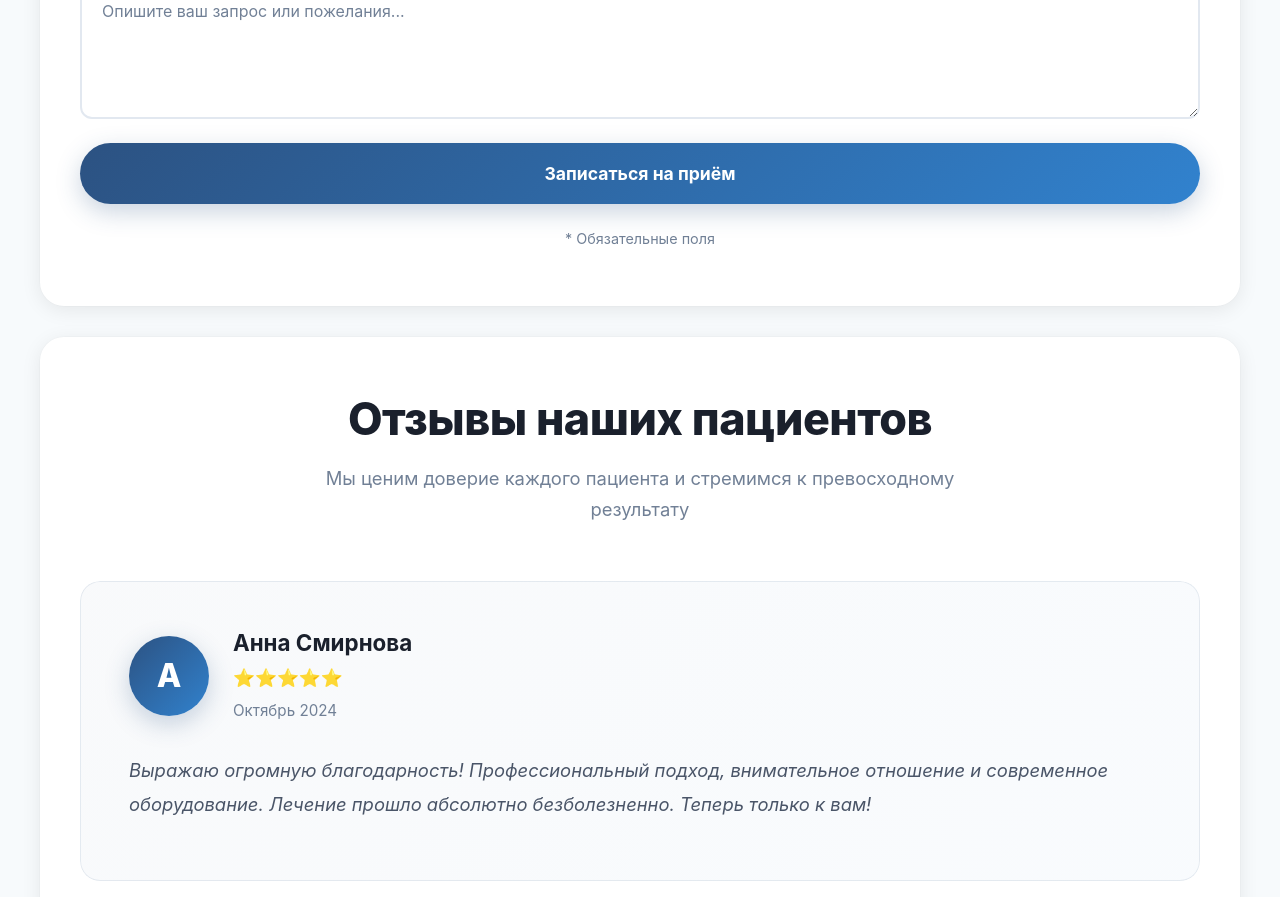
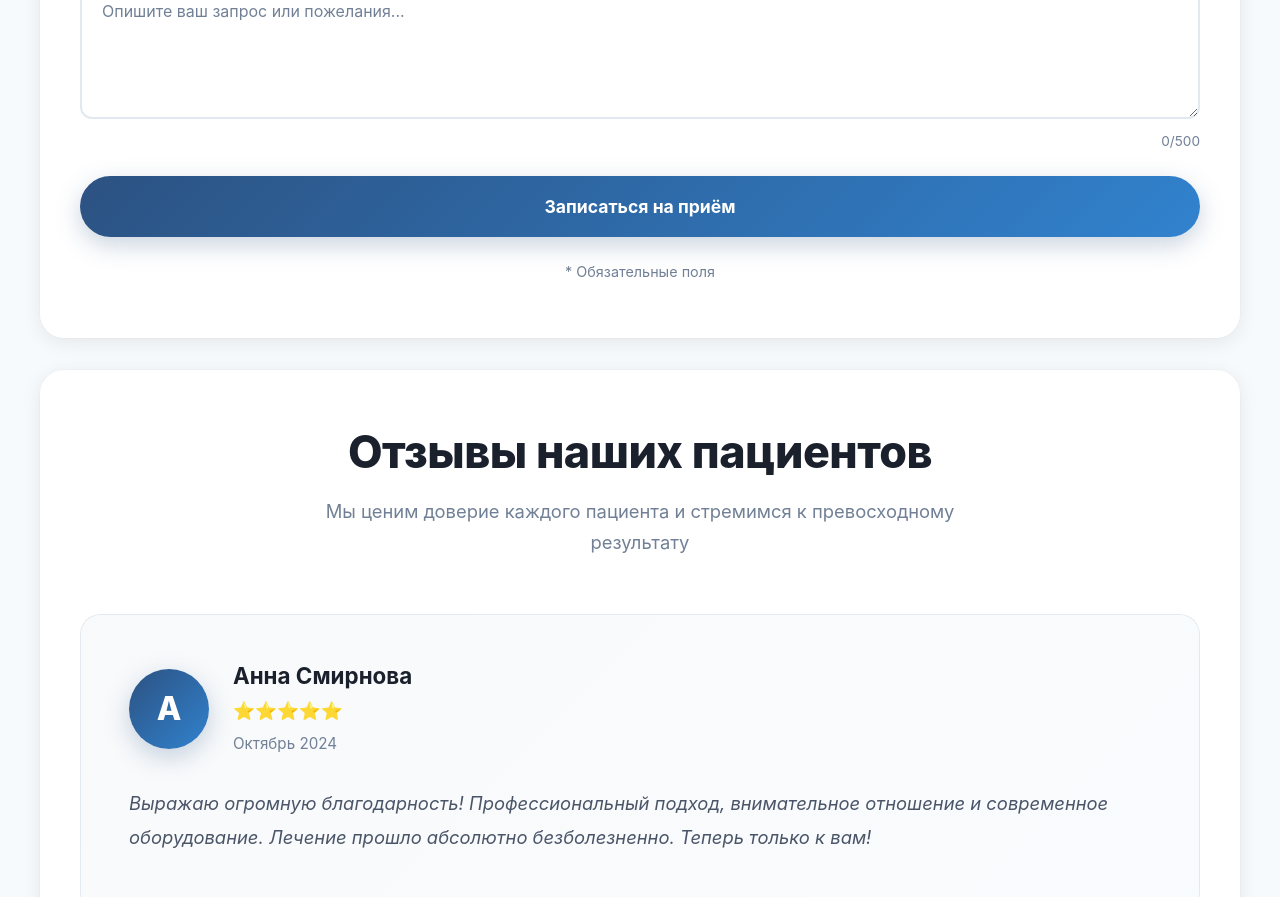
Before and after one commit to Equipoise7/Dental, a Vue app: page / in a window 1280 px wide. Shown: the part 4560-5457 px from the top of the page. Built offline with nearby package versions, Linux system fonts and the light colour scheme; no server answers.

Commit message:
fix: улучшена валидация формы записи, добавлены ограничения и счетчик символов

```diff
--- a/src/components/AppointmentForm.vue
+++ b/src/components/AppointmentForm.vue
@@ -47,6 +47,7 @@ const handleSubmit = async () => {
   }
 
   isSubmitting.value = true
+  serverUnavailable.value = false // Сбрасываем предыдущее предупреждение
 
   try {
     // Демонстрационный режим на GitHub Pages: имитируем успешную отправку
@@ -195,6 +196,8 @@ onUnmounted(() => {
           class="form-input"
           :placeholder="$t('appointment.namePlaceholder')"
           required
+          autocomplete="name"
+          maxlength="100"
         />
       </div>
 
@@ -204,18 +207,15 @@ onUnmounted(() => {
           id="phone"
           v-model="formData.phone"
           @input="handlePhoneInput"
-          @mousedown="handlePhoneClick"
-          @mouseup="handlePhoneClick"
           @click="handlePhoneClick"
-            @focus="handlePhoneClick"
-            @select="handlePhoneClick"
+          @focus="handlePhoneClick"
           @keydown="handlePhoneKeydown"
-          @keyup="handlePhoneClick"
           type="tel"
           class="form-input"
           :placeholder="$t('appointment.phonePlaceholder')"
-            :maxlength="PHONE_LENGTH"
+          :maxlength="PHONE_LENGTH"
           required
+          autocomplete="tel"
         />
       </div>
 
@@ -268,7 +268,9 @@ onUnmounted(() => {
           class="form-input form-textarea"
           :placeholder="$t('appointment.commentPlaceholder')"
           rows="4"
+          maxlength="500"
         ></textarea>
+        <span class="char-counter">{{ formData.comment.length }}/500</span>
       </div>
 
       <div v-if="serverUnavailable" class="server-warning">
@@ -500,6 +502,13 @@ onUnmounted(() => {
   margin: 0;
 }
 
+.char-counter {
+  font-size: 0.85rem;
+  color: var(--text-light);
+  text-align: right;
+  margin-top: 0.25rem;
+}
+
 @media (max-width: 768px) {
   .appointment-form {
     padding: 2.5rem 1.5rem;
```
